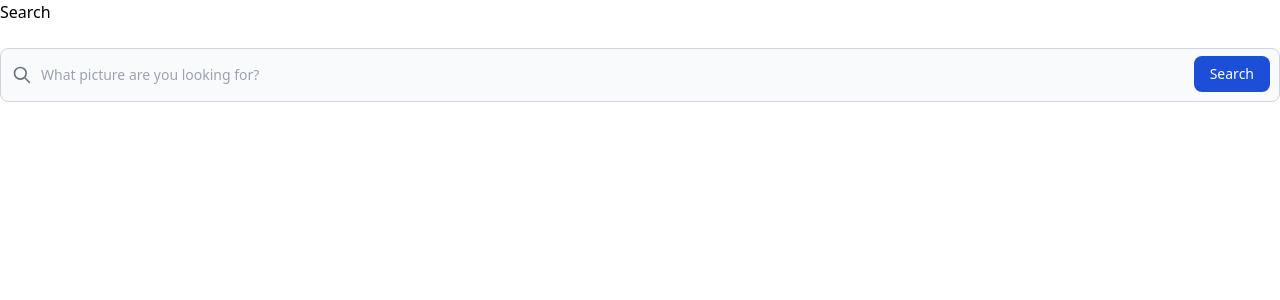
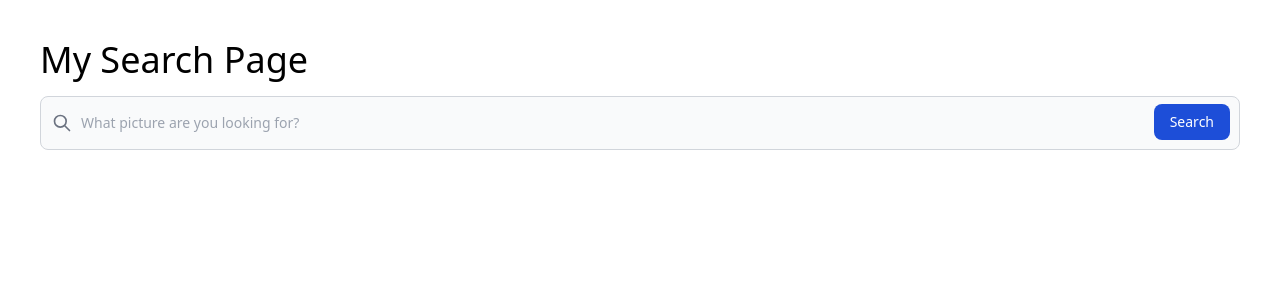
Before and after one commit to nicobret/le-stud-pixabay, a React (Create React App) app: page / in a window 1280 px wide. Shown: the top 300 px of the page. Built offline with nearby package versions, Linux system fonts and the light colour scheme; a web font is replaced by a local one.

Commit message:
better navbar and fix search

```diff
--- a/public/index.html
+++ b/public/index.html
@@ -25,7 +25,7 @@
       Learn how to configure a non-root public URL by running `npm run build`.
     -->
     <link rel="stylesheet" href="https://rsms.me/inter/inter.css">
-    <title>Flower search</title>
+    <title>Pixabay search</title>
   </head>
   <body>
     <noscript>You need to enable JavaScript to run this app.</noscript>
--- a/src/components/Result.jsx
+++ b/src/components/Result.jsx
@@ -1,6 +1,6 @@
 export default function Result({ result }) {
     return (
-        <div className="max-w-xs overflow-hidden rounded-xl bg-white shadow-md duration-200 hover:scale-105 hover:shadow-xl">
+        <div className="w-80 overflow-hidden rounded-xl bg-white shadow-md duration-200 hover:scale-105 hover:shadow-xl">
             <img
                 src={result.largeImageURL}
                 alt={result.tags}
@@ -8,7 +8,12 @@ export default function Result({ result }) {
             <a href={result.pageURL}>
                 <div className="p-5">
                     <p className="text-medium mb-5 text-gray-700">
-                        By {result.user}
+                        By { result.userImageURL &&
+                        <img
+                            src={result.userImageURL}
+                            className="inline max-h-8 rounded-full"
+                            alt="user avatar"
+                        />} {result.user}
                     </p>
                     <button
                         className="w-full rounded-md bg-indigo-600  py-2 text-indigo-100 hover:bg-indigo-500 hover:shadow-md duration-75">
--- a/src/components/ResultsGrid.jsx
+++ b/src/components/ResultsGrid.jsx
@@ -3,8 +3,7 @@ import logo from "../logo.svg";
 import { useEffect, useState } from "react";
 import { fetchPage } from "../services/search";
 
-export default function ResultsGrid({ query, results }) {
-    console.log(query, results);
+export default function ResultsGrid({ savedQuery, results }) {
     const [page, setPage] = useState(0);
     const [displayedResults, setDisplayedResults] = useState(results.hits);
     const [number] = useState(results.totalHits / 20);
@@ -13,7 +12,6 @@ export default function ResultsGrid({ query, results }) {
     for (let i = 1; i <= number; i++) {
         pagination.push(i)
     }
-    console.log('number:', number, 'pagination:', pagination);
 
     // console.log('displayedResults:', displayedResults);
 
@@ -23,18 +21,18 @@ export default function ResultsGrid({ query, results }) {
 
     useEffect(() => {
         async function pagesetter() {
-            const data = await fetchPage(query, page);
+            const data = await fetchPage(savedQuery, page);
             setDisplayedResults(data.hits);
         }
         if (page !== 0) {
             pagesetter();
         }
-    }, [query, page])
+    }, [savedQuery, page])
 
     return (
         <>
             <p>
-                You searched for: "{query}". Results provided by <a href='https://pixabay.com/fr/'>
+                You searched for: "{savedQuery}". {results.totalHits} results. Provided by <a href='https://pixabay.com/fr/'>
                     <img
                         src={logo}
                         alt="pixabay logo"
@@ -42,11 +40,9 @@ export default function ResultsGrid({ query, results }) {
                     />
                 </a>
             </p>
-            <br />
             <div className="container mx-auto flex flex-row flex-wrap gap-4">
                 {displayedResults?.map(item => <Result result={item} key={item.id} />)}
             </div>
-            <br />
             <div>
                 Page
                 <select
--- a/src/components/navbar.jsx
+++ b/src/components/navbar.jsx
@@ -1,8 +1,8 @@
 export default function Navbar() {
   return (
     <div>
-      <p>
-        Search
+      <p className="font-thin text-4xl">
+        My Search Page
       </p>
     </div>
   )
--- a/src/components/searchbar.jsx
+++ b/src/components/searchbar.jsx
@@ -1,6 +1,8 @@
 import { fetchData } from "../services/search";
+import { useState } from "react";
 
-export function SearchBar({ query, setQuery, setResults }) {
+export function SearchBar({ setSavedQuery, setResults }) {
+    const [query, setQuery] = useState('');
 
     function handleChange(event) {
         setQuery(event.target.value)
@@ -10,6 +12,7 @@ export function SearchBar({ query, setQuery, setResults }) {
         event.preventDefault()
         const results = await fetchData(query);
         setResults(results);
+        setSavedQuery(query);
     }
 
     return (
--- a/src/layout/homepage.jsx
+++ b/src/layout/homepage.jsx
@@ -4,23 +4,20 @@ import ResultsGrid from "../components/resultsgrid"
 import { useState } from "react"
 
 export default function HomePage() {
-    const [query, setQuery] = useState('');
+    const [savedQuery, setSavedQuery] = useState('');
     const [results, setResults] = useState();
 
     return (
         <div className="App">
-            <Navbar />
-            <div className="container mx-auto">
-                <br/>
+            <div className="container mx-auto space-y-4 p-10 max-w-8xl">
+                <Navbar />
                 <SearchBar
-                    query={query}
-                    setQuery={setQuery}
+                    setSavedQuery={setSavedQuery}
                     setResults={setResults}
                 />
-                <br/>
                 {results &&
                     <ResultsGrid
-                        query={query}
+                        savedQuery={savedQuery}
                         results={results}
                     />
                 }
```
